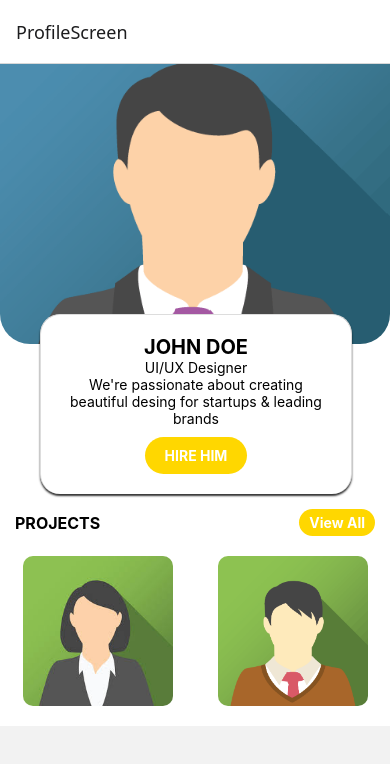
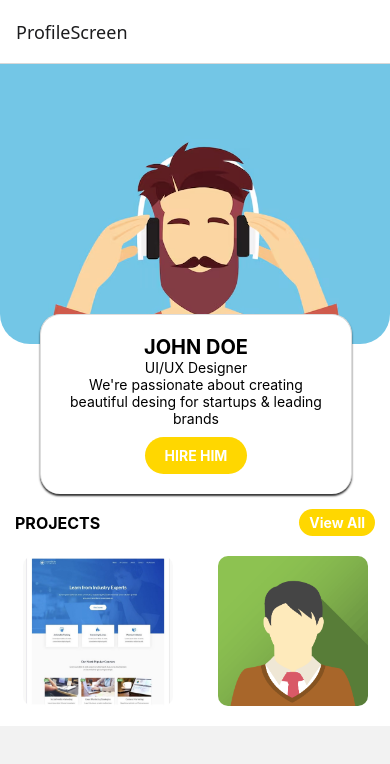
Before and after one commit to DusanPeric44/first-react-app, a React Native app: screen /ProfileScreen in a window 390 px wide. Shown: the top 764 px of the page. Built offline with nearby package versions, Linux system fonts and the light colour scheme.

Commit message:
Add male avatar image to assets directory

```diff
--- a/screens/ProfileScreen.js
+++ b/screens/ProfileScreen.js
@@ -10,7 +10,7 @@ const ProfileScreen = () => {
         fullname="John Doe"
         jobPosition="UI/UX Designer"
         desc="We're passionate about creating beautiful desing for startups & leading brands"
-        image={require("../assets/Avatar-3.png")}
+        image={require("../assets/profile-icon-male-avatar.jpg")}
       />
       <View style={styles.heading}>
         <Text style={styles.text}>PROJECTS</Text>
@@ -19,7 +19,7 @@ const ProfileScreen = () => {
         </TouchableOpacity>
       </View>
       <Project
-        first={require("../assets/Avatar-1.jpeg")}
+        first={require("../assets/o.jpg")}
         second={require("../assets/Avatar-2.png")}
       />
     </View>
```
Also changed, not shown: assets/o.jpg (added), assets/profile-icon-male-avatar.jpg (added).
